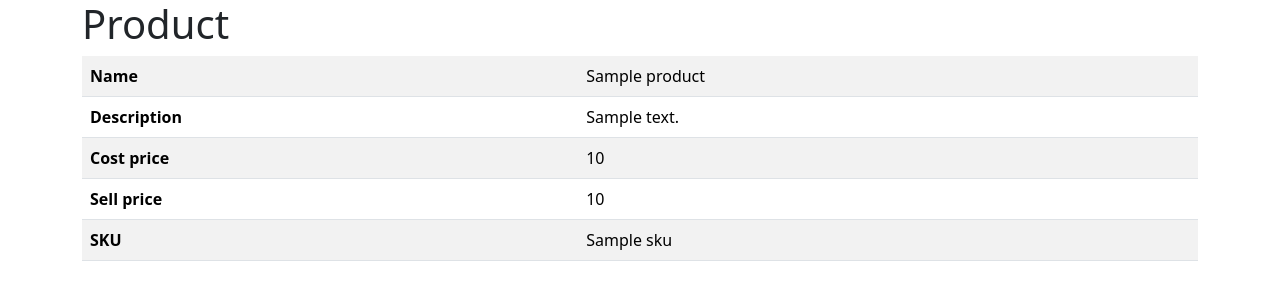
After one commit to emakeiv/product-service, a Symfony app: template templates/product/show.html.twig in a window 1280 px wide. The commit adds this page. Shown: the top 300 px of the page. Run offline with Twig, Linux system fonts and the light colour scheme; the template is opened without the code that fills it: most values are stand-ins (such as "Sample title", 1, 10 or a date in 2020); some libraries are stand-ins or nearby versions.

Commit message:
individual product template

```diff
--- a/composer.json
+++ b/composer.json
@@ -20,7 +20,9 @@
     "symfony/yaml": "6.2.*"
   },
   "require-dev": {
-    "symfony/maker-bundle": "^1.50"
+    "symfony/maker-bundle": "^1.50",
+    "symfony/stopwatch": "6.2.*",
+    "symfony/web-profiler-bundle": "6.2.*"
   },
   "config": {
     "preferred-install": {
--- a/config/bundles.php
+++ b/config/bundles.php
@@ -6,4 +6,5 @@ return [
     Doctrine\Bundle\MigrationsBundle\DoctrineMigrationsBundle::class => ['all' => true],
     Symfony\Bundle\MakerBundle\MakerBundle::class => ['dev' => true],
     Symfony\Bundle\TwigBundle\TwigBundle::class => ['all' => true],
+    Symfony\Bundle\WebProfilerBundle\WebProfilerBundle::class => ['dev' => true, 'test' => true],
 ];
--- a/templates/base.html.twig
+++ b/templates/base.html.twig
@@ -16,7 +16,8 @@
     </head>
     <body>
         <div class="container">
-            {% block body %}{% endblock %}
+            {% block body %}
+            {% endblock %}
         </div>
         <script src="https://cdn.jsdelivr.net/npm/bootstrap@5.3.2/dist/js/bootstrap.bundle.min.js"></script>
     </body>
--- a/templates/product/index.html.twig
+++ b/templates/product/index.html.twig
@@ -4,7 +4,7 @@
 
 {% block body %}
 <h1>Products</h1>
-<table class="table">
+<table class="table table-striped">
     <thead>
         <tr>
             <th>Name</th>
@@ -17,7 +17,9 @@
     <tbody>
         {% for product in products %}
             <tr>
-                <td>{{product.name}}</td>
+                <a href={{ path('product_show', {'id': product.id}) }}>
+                    <td>{{product.name}}</td>
+                </a>
                 <td>{{product.description}}</td>
                 <td>{{product.costPrice}}</td>
                 <td>{{product.sellPrice}}</td>
--- /dev/null
+++ b/templates/product/show.html.twig
@@ -0,0 +1,31 @@
+{% extends 'base.html.twig' %}
+
+{% block body %}
+<h1>Product</h1>
+
+<table class="table table-striped">
+    <tbody>
+        <tr>
+            <th>Name</th>
+            <td>{{product.name}}</td>
+        </tr>
+         <tr>
+            <th>Description</th>
+            <td>{{product.description}}</td>
+        </tr>
+        <tr>
+            <th>Cost price</th>
+            <td>{{product.costPrice}}</td>
+        </tr>
+        <tr>
+            <th>Sell price</th>
+            <td>{{product.sellPrice}}</td>
+        </tr>
+        <tr>
+            <th>SKU</th>
+            <td>{{product.sku}}</td>
+        </tr>
+    </tbody>
+</table>
+
+{% endblock %}
```
Also changed, not shown: config/routes/web_profiler.yaml (added, +8 -0 lines), src/Controller/ProductController.php (+11 -0 lines), src/Entity/Product.php (+4 -4 lines), README.md, 3 other files.
